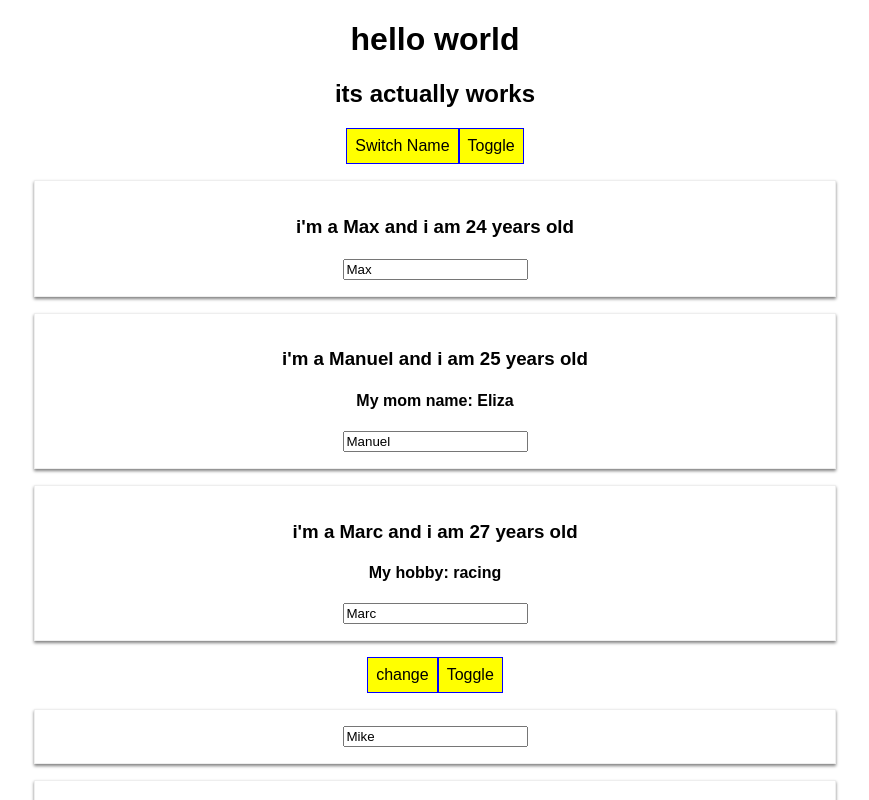
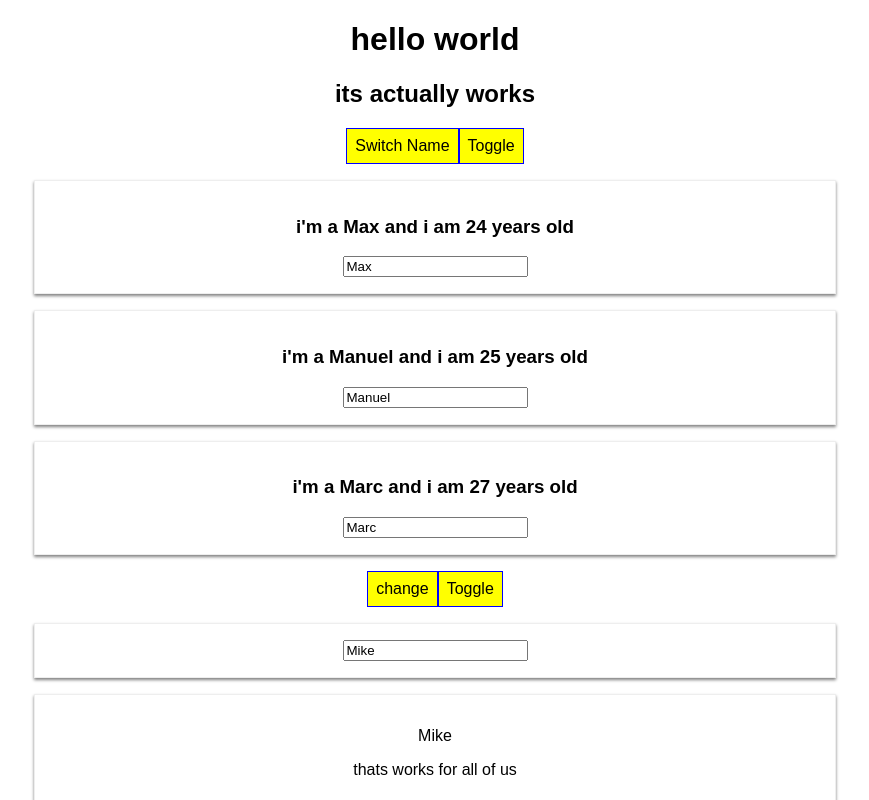
Before and after one commit to DawidKurkiewicz/react-refresh, a React (Create React App) app: page / in a window 1280 px wide. Shown: the top 800 px of the page, without its empty margins (205-1074 px from the left). Built offline with nearby package versions, Linux system fonts and the light colour scheme.

Commit message:
some code refactor

```diff
--- a/src/App.js
+++ b/src/App.js
@@ -83,8 +83,8 @@ class App extends Component {
     })
   }
   togglePersonsHandler = () => {
-    const doesShow = this.state.showPersons;
-    this.setState({ showPersons: !doesShow })
+    const doesShowPersons = this.state.showPersons;
+    this.setState({ showPersons: !doesShowPersons })
   }
   toggleUsersHandler = () => {
     const doesShowUsers = this.state.showUsers;
@@ -107,13 +107,23 @@ class App extends Component {
           {this.state.users.map(user => {
             return <UserOutput userName={user.userName} change={this.userNameChangeHandler} />
           })}
-          {/* <UserOutput userName={this.state.users[0].userName} change={this.userNameChangeHandler} />
-          <UserOutput userName={this.state.users[0].userName} change={this.userNameChangeHandler} />
-          <UserOutput userName={this.state.users[0].userName} change={this.userNameChangeHandler} />
-          <UserOutput userName={this.state.users[0].userName} change={this.userNameChangeHandler} /> */}
         </div>
       )
 
+    }
+    let persons = null;
+    if (!this.state.showPersons) {
+      persons = (
+        <div>
+          {this.state.persons.map(person => {
+            return <Person
+              name={person.name}
+              age={person.age}
+              changed={this.nameChangeHandler}
+            />
+          })}
+        </div>
+      )
         }
       return (
         <div className="App">
@@ -127,26 +137,8 @@ class App extends Component {
             onClick={this.togglePersonsHandler}>
             Toggle
        </button>
-        {
-          !this.state.showPersons ?
-            <div>
-              <Person
-                name={this.state.persons[0].name}
-                age={this.state.persons[0].age} />
-              <Person
-                name={this.state.persons[1].name}
-                age={this.state.persons[1].age}
-                click={this.switchNameHandler.bind(this, "Mike")}
-                changed={this.nameChangeHandler}>
-                My mom name: Eliza
-              </Person>
-              <Person
-                name={this.state.persons[2].name}
-                age={this.state.persons[2].age} >
-                My hobby: racing
-              </Person>
-            </div> : null
-        }
+       {persons}
+
           <button style={style}
             onClick={this.userNameChangeHandler}>
             change
--- a/src/Person.js
+++ b/src/Person.js
@@ -4,7 +4,6 @@ const person = (props) =>{
     return (
     <div className="Person">
     <h3 onClick={props.click}>i'm a {props.name} and i am {props.age} years old</h3>
-    <h4>{props.children}</h4>
     <input type="text" onChange={props.changed} value={props.name}/>
     </div>
     )
```
Lines whose indentation alone changed are shown as unchanged.
